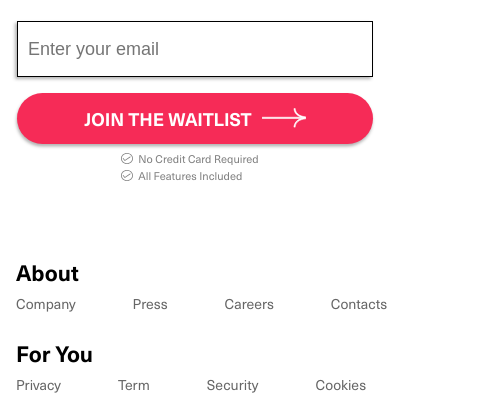
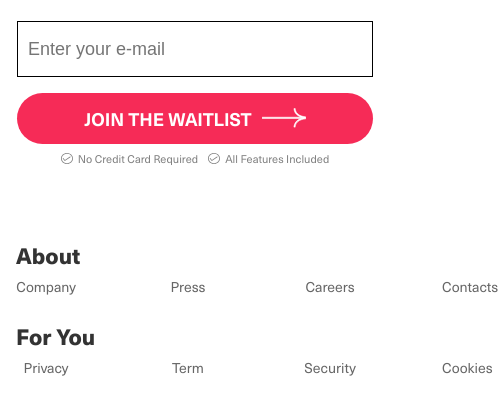
Before and after one commit to rajantiwari-tmpl/heyhomie, a plain HTML site: page index.html in a window 390 px wide. Shown: the part 1187-1596 px from the top of the page, 498 px wide, since content can reach past the window. Drawn offline with Linux system fonts and the light colour scheme.

Commit message:
Desktop bugs fixed

```diff
--- a/css/Heyhomie.css
+++ b/css/Heyhomie.css
@@ -31,7 +31,7 @@ body {
 }
 .main-top-h1{
     color: #F62B57;
-    text-shadow: 0px 2px 2px #000000;
+    /* text-shadow: 0px 2px 2px #000000; */
     text-decoration: none;
 }
 .typewrite{
@@ -85,7 +85,7 @@ body {
     }
 }
 .main-top-h2{
-    margin: 0 0 1rem 0;
+    margin: -1rem 0 1rem 0;
 }
 .font-pg{
     font-style: normal;
@@ -107,20 +107,20 @@ body {
     padding: 4rem 0 4rem 0;
 }
 .email-input {
-    margin: 0 0 0 50px;
+    margin: 0 0 0 25px;
     text-align: center;
 }
 .form-input{
-    width: 330px;
+    width: 400px;
     line-height: 24px;
     padding: 10px 15px 10px 15px;
     border: 1px solid #000000;
     font-size: 18px;
-    box-shadow: rgb(0 0 0 / 30%) -1.6px 2.4px 3.2px;
+    /* box-shadow: rgb(0 0 0 / 30%) -1.6px 2.4px 3.2px; */
 }
 .form-btn {
     display: inline-flex;
-    width: 300px;
+    width: 335px;
     background-color: #F62B57;
     align-items: center;
     justify-content: center;
@@ -134,7 +134,7 @@ body {
     font-family: Neue Haas Unica Pro;
     font-weight: 700;
     cursor: pointer;
-    box-shadow: rgb(0 0 0 / 30%) -0.6px 2.4px 3.2px;
+    /* box-shadow: rgb(0 0 0 / 30%) -0.6px 2.4px 3.2px; */
 }
 .btn-arrow {
     width: 15%;
@@ -180,11 +180,12 @@ body {
     padding: 2rem 10rem 2rem 10rem;
 }
 .footer-main-content{
+    color: #333333;
     text-align: start;
-    font-weight: 700;
+    font-weight: 800;
     font-size: 24px;
     font-family: Neue Haas Unica Pro;
-    margin: 0 0 15px 0;
+    margin: 0 0 5px 0;
 }
 .footer-content{
     display: flex;
@@ -196,6 +197,7 @@ body {
 }
 .footer-social-content {
     line-height: 24px;
+    color: #4D4D4D;
 }
 .fs2{
     text-align: start;
@@ -204,19 +206,19 @@ body {
     display: flex;
     justify-content: flex-start;
     align-items: center;
-    margin: 12px 0 28px 0;
+    margin: 10px 0 19px 0;
 }
 .footer-link {
     width: 11%;
     text-align: start;
-    margin: 0 5px 0 0px;
+    margin: 0 10px 0 -5px;
 }
 .social-logo {
     width: 100%;
 }
 .footer-content-mobile a, .fy4 a, .a4 a{
     text-decoration: none;
-    color: black;
+    color: #666666;
 }
 @media (min-width:1001px){
     .images-wrapper-mobile{
@@ -224,9 +226,6 @@ body {
     }
 }
 @media (max-width:1000px){
-    .footer-content-mobile a, .fy4 a, .a4 a {
-        color: #666666;
-    }
     .images-wrapper-desktop{
         display: none;
     }
@@ -281,8 +280,11 @@ body {
         padding: 2rem 3rem 2rem 3rem;
     }
     .footer-content{
-        flex-direction: row;
+        width: 100%;
+        display: grid;
+        grid-template-columns: 1fr 1fr 1fr 1fr;
         padding: 0 0 1rem 0;
+        column-gap: 25px;
     }
     .footer-content-mobile{
         padding: 0 6.5rem 0 0;
@@ -345,8 +347,9 @@ body {
         padding: 1rem 1rem 1rem 1rem;
     }
     .footer-content-mobile {
-        padding: 0px 2rem 0 0;
+        padding:0;
         font-size: 14px;
+        min-width: 60px;
     }
     .a4, .fy4 {
         font-size: 14px;
--- a/index.html
+++ b/index.html
@@ -58,7 +58,7 @@
         </div>
         <div class="email-wrapper">
             <form action="" method="post" enctype="text/plain" class="email-input">
-                <input type="email" id="email" placeholder="Enter your email" class="form-input">
+                <input type="email" id="email" placeholder="Enter your e-mail" class="form-input">
                 <button type="submit" class="form-btn">JOIN THE WAITLIST <img src="images/right-arrow.svg" alt="right-arrow" class="btn-arrow"/></button>
 
             </form>
@@ -95,12 +95,25 @@
 
         <div class="email-wrapper">
             <form action="" method="post" enctype="text/plain" class="email-input">
-                <input type="email" id="email" placeholder="Enter your email" class="form-input">
+                <input type="email" id="email" placeholder="Enter your e-mail" class="form-input">
                 <button type="submit" class="form-btn">JOIN THE WAITLIST <img src="images/right-arrow.svg" alt="right-arrow" class="btn-arrow"/></button>
-                <!-- <input type="submit" value="JOIN THE WAITLIST" class="form-btn"><img src="../Heyhomie/images/right-arrow.svg" alt="right-arrow" class="btn-arrow"/> -->
+
             </form>
+
         <div class="card-features">
-            <p><span class="card-credit custom-card"><img src="images/tick.svg" class="tick-mark" alt="tick-mark"/>No Credit Card Required</span> <span class="card-features custom-card"><img src="images/tick.svg" class="tick-mark" alt="tick-mark"/>All Features Included</span></p>
+            <div class="card-credit custom-card">
+                <img src="images/tick.svg" class="tick-mark" alt="tick-mark"/>
+                <span>
+                    No Credit Card Required
+                </span>
+            </div>
+            <div class="card-included custom-card">
+                <img src="images/tick.svg" class="tick-mark" alt="tick-mark"/>
+                <span>
+                    All Features Included
+                </span>
+            </div>
+            <!-- <span class="card-credit custom-card"><img src="images/tick.svg" class="tick-mark" alt="tick-mark"/>No Credit Card Required</span> <span class="card-features custom-card"><img src="images/tick.svg" class="tick-mark" alt="tick-mark"/>All Features Included</span></p> -->
         </div>
         </div>
     </section>
```
Also changed, not shown: images/Group 44.png.
